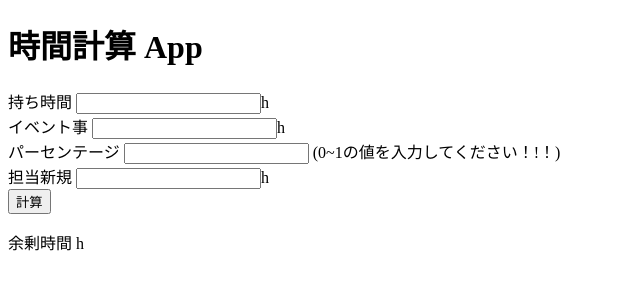
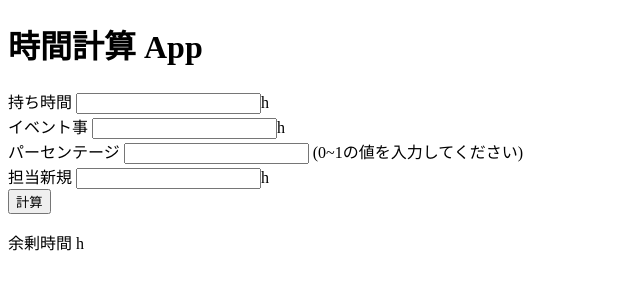
Before and after one commit to makes-gottu91/calc_app, a plain HTML site: page index.html in a window 1280 px wide. Shown: the full height of the page, 0-640 px from the left. Drawn offline with Linux system fonts and the light colour scheme.

Commit message:
びっくりマークを削除

```diff
--- a/index.html
+++ b/index.html
@@ -12,7 +12,7 @@
 		<div class="calc_cont">
 			持ち時間 <input type="text" id="amount">h<br>
 			イベント事 <input type="text" id="event">h<br>
-			パーセンテージ <input type="text" id="percent"> (0~1の値を入力してください！!！)<br>
+			パーセンテージ <input type="text" id="percent"> (0~1の値を入力してください)<br>
 			担当新規 <input type="text" id="new_cont">h<br>
 			<button id="calc_btn">計算</button>
 			<p class="result_text">余剰時間 <span id="result"></span>h</p>
```
Also changed, not shown: 1 other file.
